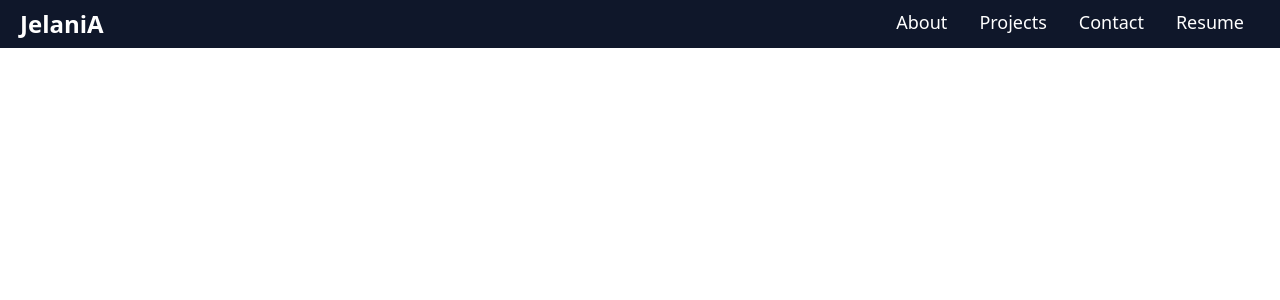
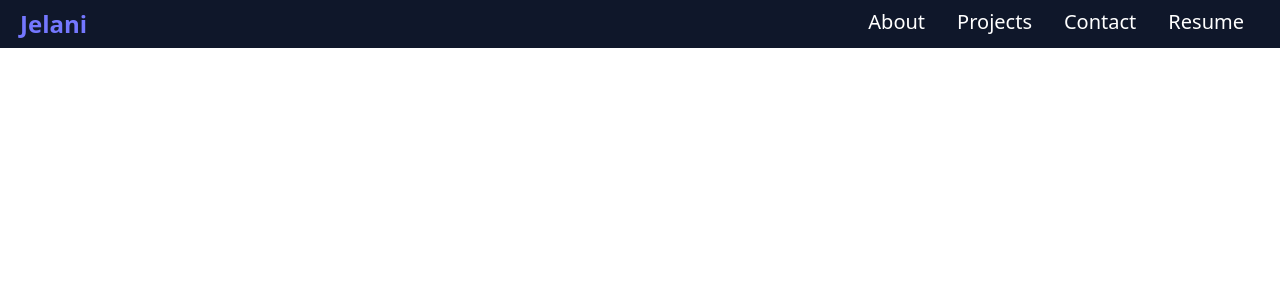
Before and after one commit to AlexJelani/jelani-portfolio, a React (Vite) app: page / in a window 1280 px wide. Shown: the top 300 px of the page. Built offline with nearby package versions, Linux system fonts and the light colour scheme.

Commit message:
added bg-colors

```diff
--- a/src/components/Header.jsx
+++ b/src/components/Header.jsx
@@ -7,8 +7,8 @@ const Header = () => {
   const handleToggle = () => setToggle(!toggle);
   return (
     <header className="flex justify-between px-5 py-2 bg-primary text-white">
-      <a href="/" className="logo text-2xl font-bold">
-        JelaniA
+      <a href="/" className="logo text-2xl font-bold ">
+        Jelani
       </a>
       {/* Desktop Nav */}
       <nav className="hidden md:block">
--- a/src/index.css
+++ b/src/index.css
@@ -6,15 +6,27 @@
 .bg-primary {
   background: #0F172A;
 }
+.bg-secondary {
+  background: #1E293B;
+}
+.bg-accent {
+  background: #7477FF;
+}
+.text-accent {
+  background: #7477FF;
+}
 
 nav li a {
-  @apply px-4 py-5 text-lg;
+  @apply px-4 py-5 text-xl;
 }
 
 nav li a:hover {
-  @apply text-blue-800;
+  color: #7477FF;
 }
 
 .mobile-nav {
   @apply block md:hidden fixed  top-10 py-2 h-full w-full bg-gray-900 duration-500;
 }
+.logo {
+  color: #7477FF; /* set the text color to the desired color */
+}
```
